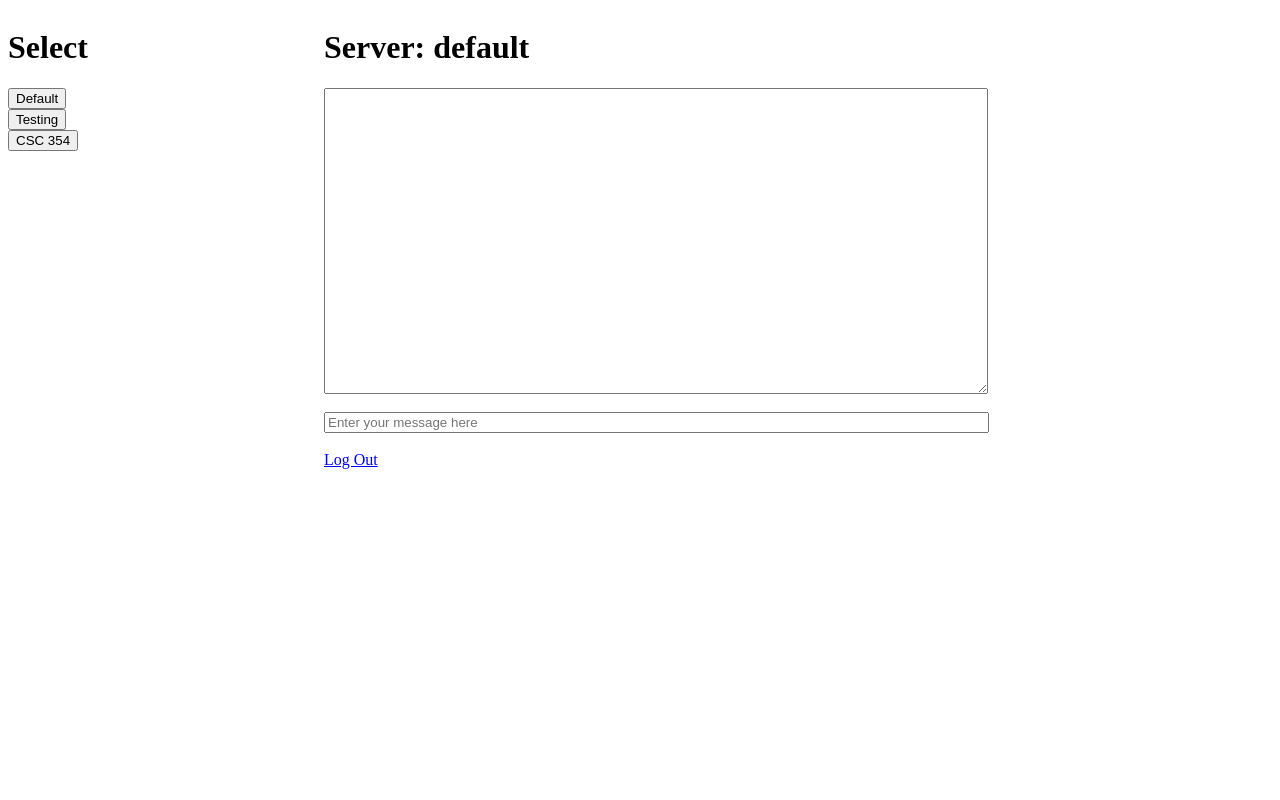
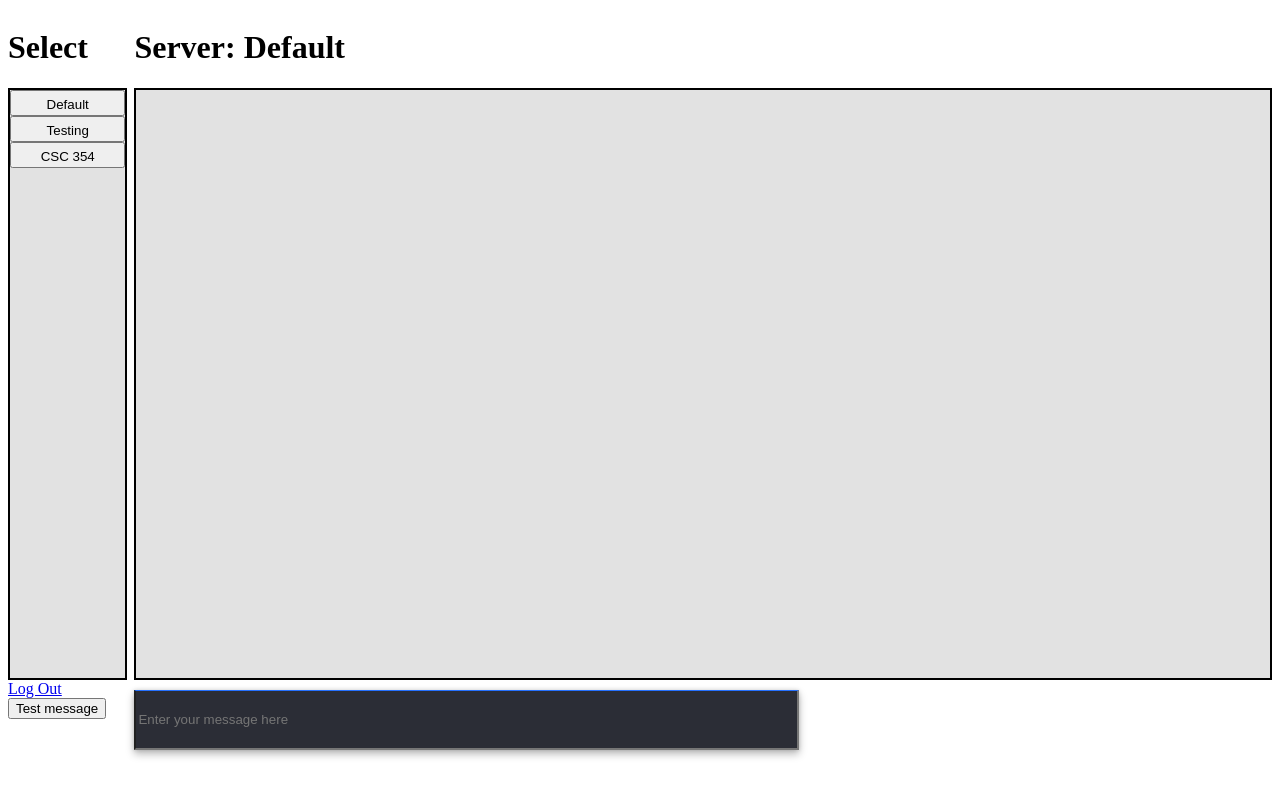
Before and after one commit to benlloyd50/flask-realtime-chat, a Flask app: page /chat in a window 1280 px wide. Run offline with Flask 2, Linux system fonts and the light colour scheme; the visitor is signed in with stand-in values (Sample User, id 1); some libraries are stand-ins or nearby versions.

Commit message:
added chat history, changed schema to simpler names

```diff
--- a/app/auth.py
+++ /dev/null
@@ -1,3 +0,0 @@
-""" Placeholder file for auth declaration
-    Refer to https://flask.palletsprojects.com/en/2.2.x/tutorial/views/ for usage
-"""
--- /dev/null
+++ b/app/main/auth.py
@@ -0,0 +1,26 @@
+""" Auth declaration
+    Includes many helpful functions for authenticate the user
+    Refer to https://flask.palletsprojects.com/en/2.2.x/tutorial/views/ for usage
+"""
+from functools import wraps
+from flask import request, redirect, url_for, session
+
+def login_required(f):
+    """Use on routes to prevent the user from accessing them unless they are logged in"""
+    @wraps(f)
+    def decorated_function(*args, **kwargs):
+        user = session.get('username', None)
+        if user is None:
+            return redirect(url_for('.login'))
+        return f(*args, **kwargs)
+    return decorated_function
+
+def admin_required(f):
+    """Use on routes to prevent the user from accessing them unless they are granted admin priveleges dev only"""
+    @wraps(f)
+    def decorated_function(*args, **kwargs):
+        is_admin = session.get('admin', None)
+        if is_admin is None:
+            return redirect(url_for('.login'))
+        return f(*args, **kwargs)
+    return decorated_function
--- a/app/main/db.py
+++ b/app/main/db.py
@@ -8,14 +8,12 @@
         q = GENERIC SQL INSERT QUERY
         db.execute(q)
         db.commit()
-        close_db()
 
     Select
         db = get_db()
         sql_query = GENERIC SQL SELECT QUERY
         user = db.execute(sql_query).fetchone() # or fetchall() for a list
         db.commit()
-        close_db()
 """
 import sqlite3
 
--- a/app/main/routes.py
+++ b/app/main/routes.py
@@ -1,9 +1,10 @@
-from flask import redirect, render_template, request, session, url_for
+from flask import redirect, render_template, request, session, url_for, g
 from .db import get_db
 import hashlib
 import uuid
 
 from . import main
+from .auth import login_required
 from .forms import LoginForm, RegisterForm
 
 
@@ -27,8 +28,9 @@ def register():
         db.commit()
 
         session['username'] = form.name.data
+        session['user_id'] = user_id
         session['password'] = form.password.data
-        session['room'] = 'default'
+        session['room'] = 'Default'
         return redirect(url_for('.chat'))
     elif request.method == 'GET':
         form.name.data = session.get('name', '')
@@ -46,25 +48,28 @@ def login():
         hashed_password = hashlib.md5(password_plaintext.encode()).hexdigest()
 
         db = get_db()
-        sql_query = f"SELECT * FROM user WHERE password = '{hashed_password}' AND username = '{username}';"
-        user = db.execute(sql_query).fetchone()
+        query = f"SELECT * FROM user WHERE password = '{hashed_password}' AND name = '{username}';"
+        user = db.execute(query).fetchone()
         db.commit()
+
         if user is None:
             error = "Username or password did not match."
         else:
             session.clear() # start with a new session
             session['username'] = form.name.data
             session['password'] = form.password.data
-            session['room'] = 'default'
+            session['user_id'] = user['id']
+            session['room'] = 'Default'
             return redirect(url_for('.chat'))
 
     elif request.method == 'GET':
-        form.name.data = session.get('name', '')    # attempt to fill with last entered name
+        form.name.data = session.get('username', '')    # attempt to fill with last entered name
 
     return render_template('index.html', form=form, error=error)
 
 
 @main.route('/chat')
+@login_required
 def chat():
     """Chat room. The user's name and room must be stored in
     the session."""
@@ -78,4 +83,9 @@ def chat():
     # TODO get user's server from db, this is what the response from the db should sorta look like
     servers = ['Default', 'Testing', 'CSC 354']
 
-    return render_template('chat.html', name=name, room=room, servers=servers)
+    return render_template(
+        'chat.html',
+        name=name,
+        room=room,
+        servers=servers,
+    )
--- /dev/null
+++ b/app/static/chatroom_style.css
@@ -0,0 +1,57 @@
+.column {
+    float: left;
+    width: 50%;
+}
+
+.first {
+    width: 10%;
+}
+
+.second {
+    width: 90%;
+    max-height: 400px;
+}
+
+.chat {
+    font-size: 18px;
+}
+
+.chat-status {
+    color: gray;
+}
+
+.chatwindow {
+    position: relative;
+    flex: auto;
+    height: 75%;
+    background: #e2e2e2;
+    overflow-y: auto;
+    margin: 0 0 10px 0;
+    border: 2px double;
+    font-family: 'Gill Sans', 'Gill Sans MT', Calibri, 'Trebuchet MS', sans-serif;
+}
+
+.chatinput {
+    flex: 0 0 auto;
+    height: 60px;
+    color: #ffffff;
+    background: #2b2d36;
+    border-top: 1px solid #2671ff;
+    box-shadow: 0 0 4px rgba(0,0,0,.14),0 4px 8px rgba(0,0,0,.28);
+}
+
+.serverwindow {
+    position: relative;
+    flex: auto;
+    height: 75%;
+    background: #e2e2e2;
+    overflow-y: auto;
+    /* top right bottom left */
+    margin: 0 7px 0 0;
+    border: 2px double;
+}
+
+.serverbutton {
+    width: 100%;
+    padding: 5px 1px 2px 1px;
+}
--- a/app/static/style.css
+++ /dev/null
@@ -1,73 +0,0 @@
-/* html,
-body {
-    height: 100%;
-}
-
-body {
-    display: -ms-flexbox;
-    display: flex;
-    -ms-flex-align: center;
-    align-items: center;
-    padding-top: 40px;
-    padding-bottom: 40px;
-    background-color: #f5f5f5;
-}
-
-.form-signin {
-    width: 100%;
-    max-width: 400px;
-    padding: 15px;
-    margin: auto;
-}
-
-.form-signin .form-control {
-    position: relative;
-    box-sizing: border-box;
-    height: auto;
-    padding: 10px;
-    font-size: 16px;
-}
-
-.form-signin .form-control:focus {
-    z-index: 2;
-}
-
-@import url('https://fonts.googleapis.com/css2?family=Roboto:wght@500&display=swap');
-
-.chatwindow {
-    position: absolute;
-    top: 50;
-    bottom: 50;
-    left: 0;
-    right: 0;
-    margin: auto;
-    width: 100%;
-    padding: 30px;
-}
-
-h2 {
-    text-align: center;
-    font-family: 'Roboto', sans-serif;
-}
-
-.row::after {
-    content: "";
-    display: table;
-    clear: both;
-}
-Leaving in case we want to grab any of this stuff
-
-*/
-
-.column {
-    float: left;
-    width: 50%;
-}
-
-.first {
-    width: 25%;
-}
-
-.second {
-    width: 75%;
-}
--- a/app/templates/chat.html
+++ b/app/templates/chat.html
@@ -1,7 +1,7 @@
 <html>
 
 <head>
-    <link href="../static/style.css" rel="stylesheet">
+    <link href="../static/chatroom_style.css" rel="stylesheet">
     <title>📯Vox : {{ room }}</title>
     <script type="text/javascript" src="//code.jquery.com/jquery-1.4.2.min.js"></script>
     <script type="text/javascript" src="//cdn.socket.io/4.5.3/socket.io.min.js"></script>
@@ -12,13 +12,21 @@
             socket.on('connect', function () {
                 socket.emit('joined', {});
             });
+            socket.on('load_chat_history', function(data) {
+                // will clear existing elements before appending history
+                $('.chat').remove();
+                data.forEach(chat => {
+                    $(".chatwindow").append($(`<div class=\"chat\">${chat['name']} : ${chat['msg']}</div>`));
+                });
+            })
             socket.on('status', function (data) {
-                $('#chat').val($('#chat').val() + '<' + data.msg + '>\n');
-                $('#chat').scrollTop($('#chat')[0].scrollHeight);
+                $(".chatwindow").append($(`<div class=\"chat chat-status\">< ${data.name} ${data.msg} ></div>`));
+                // moves scrollbar to bottom of chatwindow section
+                $('.chatwindow').scrollTop($(".chatwindow")[0].scrollHeight);
             });
             socket.on('message', function (data) {
-                $('#chat').val($('#chat').val() + data.msg + '\n');
-                $('#chat').scrollTop($('#chat')[0].scrollHeight);
+                $(".chatwindow").append($(`<div class=\"chat\">${data.name}: ${data.msg}</div>`));
+                $('.chatwindow').scrollTop($(".chatwindow")[0].scrollHeight);
             });
             $('#text').keypress(function (e) {
                 var code = e.keyCode || e.which;
@@ -40,9 +48,15 @@
             });
         }
         function switch_server(name, server_id) {
-            $('#chat').val('');
-            $('#server_title').text(`Server: ${name}`)
+            $('#server_title').text(`Server: ${name}`);
             socket.emit('switched', { server_id: name });
+        }
+        function fire_dummy_messages() {
+            console.log("fired add_message")
+            for (let i=0; i < 100; i++) {
+                $(".chatwindow").append($(`<div class=\"chat\">Tester : Eat my shorts</div>`));
+            }
+            $('.chatwindow').scrollTop($(".chatwindow")[0].scrollHeight);
         }
     </script>
 </head>
@@ -51,15 +65,20 @@
     <div class="row">
         <div class="column first">
             <h1>Select</h1>
-            {% for server in servers %}
-            <button name="{{server}}" onclick="switch_server(this.name, 1);">{{ server }}</button><br>
-            {% endfor %}
+            <section class="serverwindow">
+                {% for server in servers %}
+                <button class="serverbutton" name="{{server}}" onclick="switch_server(this.name, 1);">{{ server }}</button><br>
+                {% endfor %}
+            </section>
+            <a href="#" onclick="logout();">Log Out</a><br>
+            <button onclick="fire_dummy_messages();">Test message</button><br>
         </div>
         <div class="column second">
             <h1 id="server_title">Server: {{ room }}</h1>
-            <textarea id="chat" cols="80" rows="20" readonly></textarea><br><br>
-            <input id="text" size="80" placeholder="Enter your message here"><br><br>
-            <a href="#" onclick="logout();">Log Out</a>
+            <section class="chatwindow">
+            <!---- This section will hold child objects -->
+            </section>
+            <input class="chatinput" id="text" size="80" placeholder="Enter your message here"><br><br>
         </div>
     </div>
 
```
Also changed, not shown: app/main/events.py (+41 -13 lines), app/schema.sql (+8 -6 lines), 1 other file.
